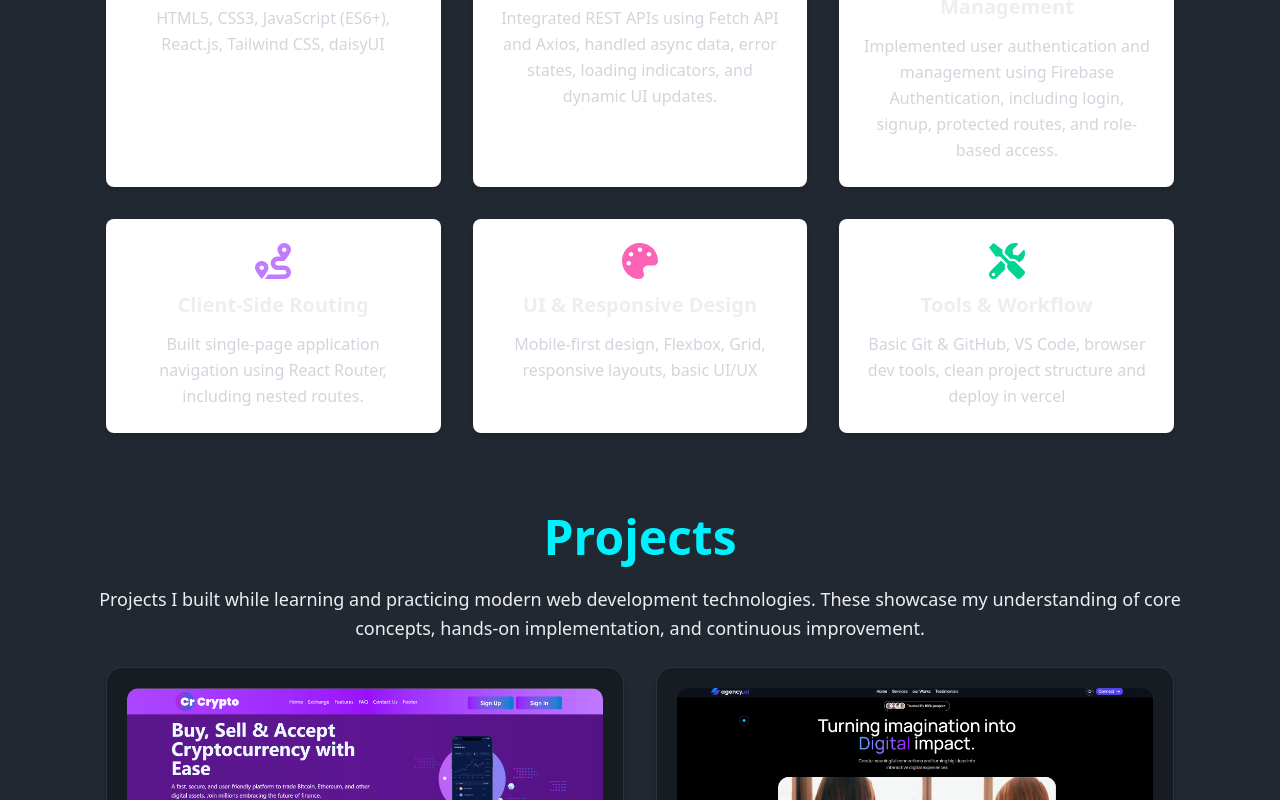
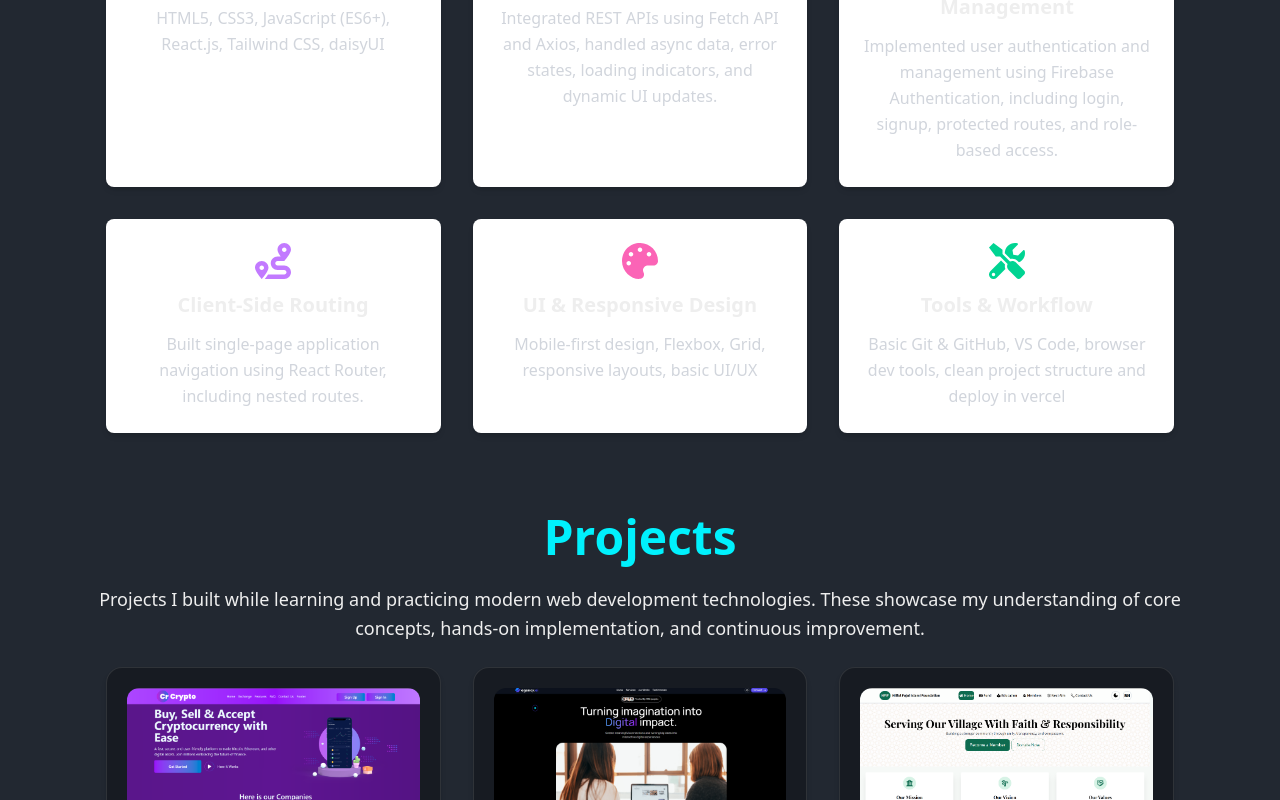
Before and after one commit to mustakim6/portfolio-website, a React (Vite) app: page / in a window 1280 px wide. Shown: the part 2000-2800 px from the top of the page. Built offline with nearby package versions, Linux system fonts and the light colour scheme.

Commit message:
project addding

```diff
--- a/src/sections/Projects.jsx
+++ b/src/sections/Projects.jsx
@@ -5,6 +5,9 @@ import cryptoImg1 from "../assets/cryptoImg1.png";
 import cryptoImg2 from "../assets/cryptoImg2.png";
 import agencyImg1 from "../assets/agencyImg1.png";
 import agencyImg2 from "../assets/agencyImg2.png";
+import foundationImg1 from "../assets/foundationImg1.png";
+
+
 // eslint-disable-next-line no-unused-vars
 import { motion} from "framer-motion";
 import { fadeUp } from "../components/motionjs/motion";
@@ -48,6 +51,16 @@ const Projects = () => {
 
         />
 
+        <ProjectCard
+          projectImg1={foundationImg1}
+
+          websiteName="Web platform for hilful fujul foundstion"
+          websiteLink="https://hilful-fujul-islami-foundation.vercel.app/"
+          aboutWebsite="A modern web-platform for a village foundation works for village wellfare."
+          sourceCode='https://github.com/mustakim6/hilful-fujul-if-site'
+
+        />
+
       </div>
 
       {/*div for projects cards end here  */}
```
Also changed, not shown: src/assets/foundationImg1.png (added).
